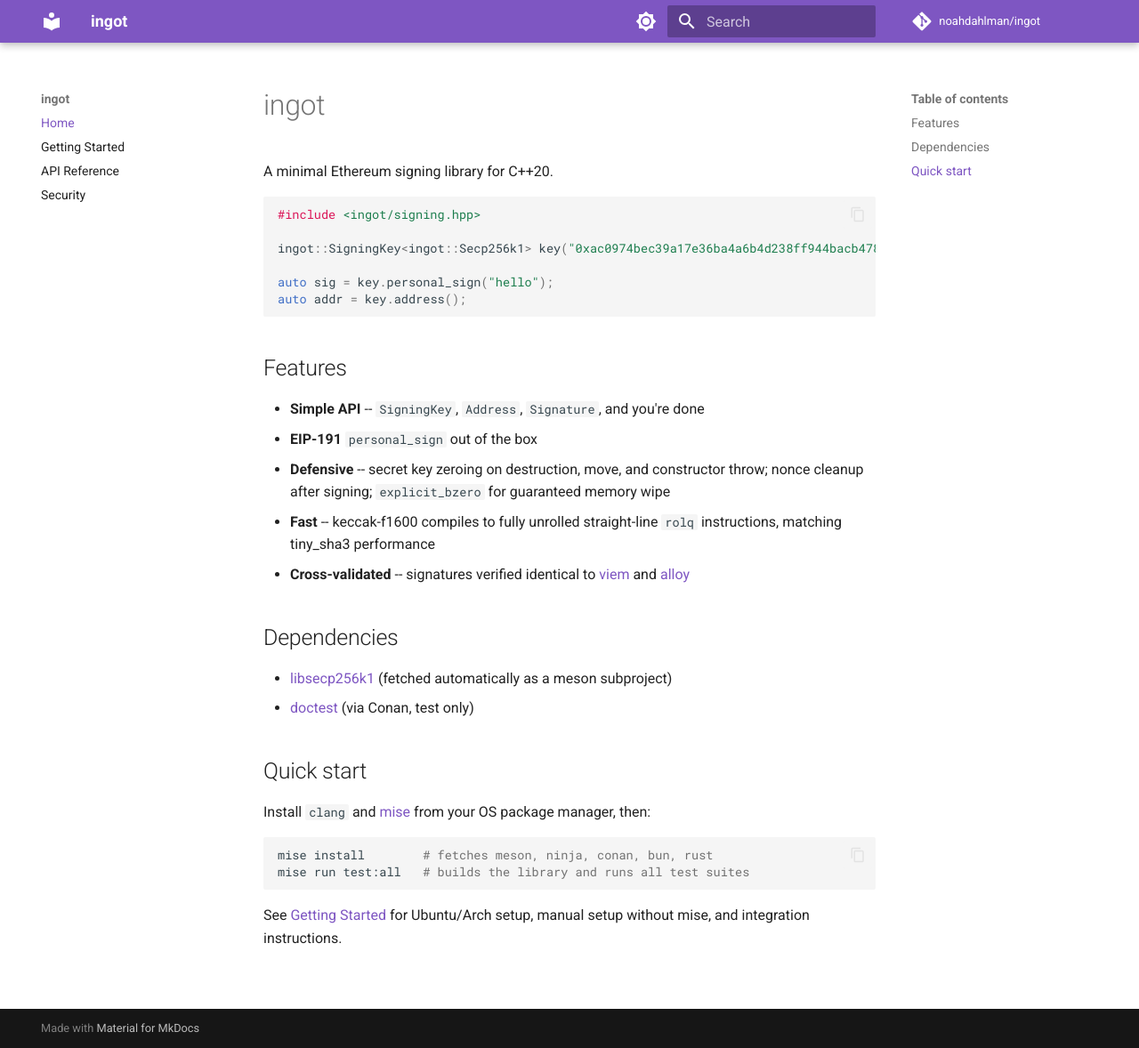
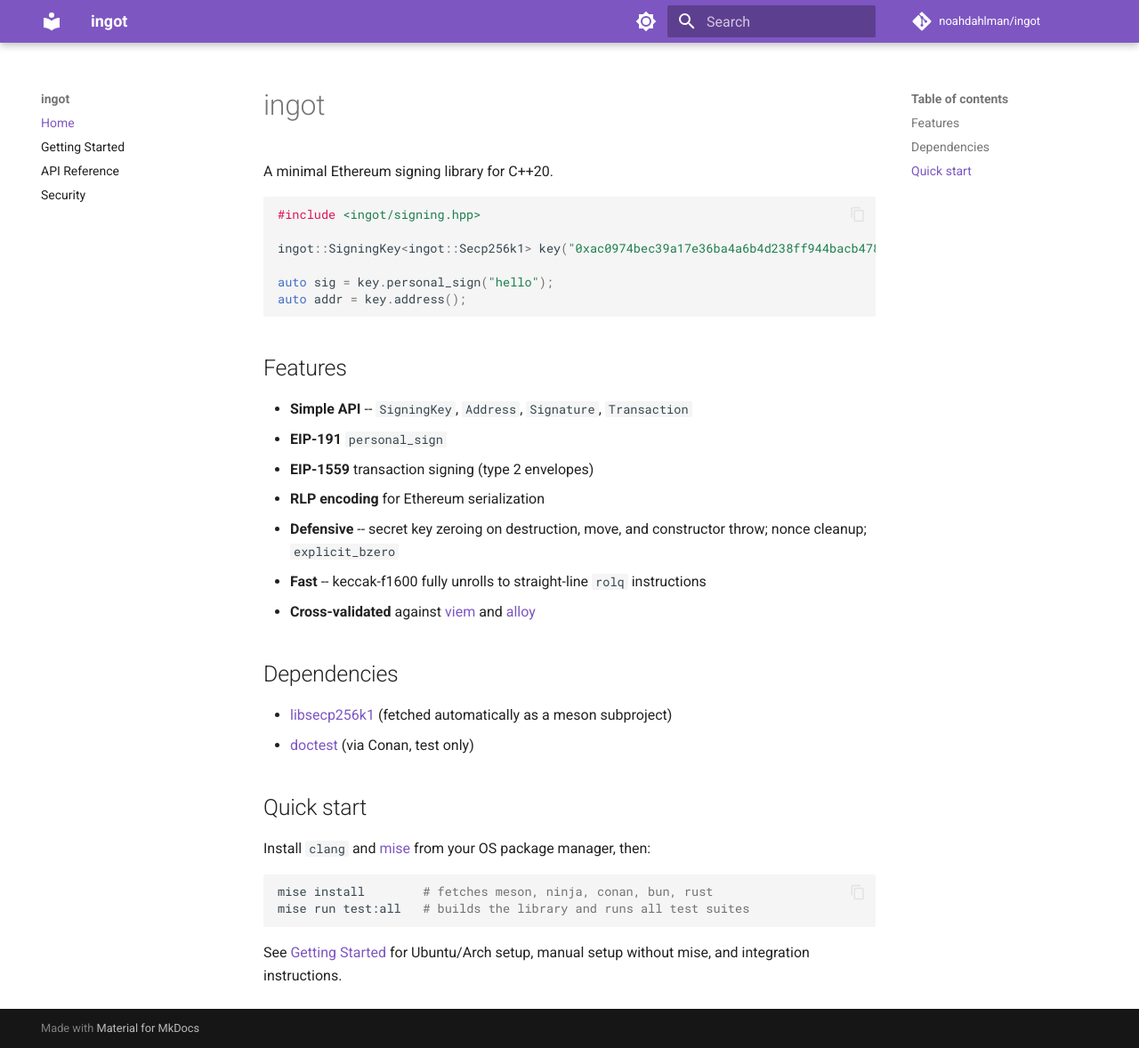
Before and after one commit to noahdahlman/ingot, an MkDocs documentation site: the page built from docs/index.md, in a window 1280 px wide and 1178 px high. Shown: the whole window at 89% size. Built offline with MkDocs 1.6.1 and Material for MkDocs 9.7.7, drawn with Linux system fonts in a browser that asks for light colours; comment, search, counter and statistics services are not loaded.

Commit message:
update docs

````diff
--- a/docs/index.md
+++ b/docs/index.md
@@ -12,12 +12,14 @@
 ```
 
 ## Features
+- **Simple API** -- `SigningKey`, `Address`, `Signature`, `Transaction`
+- **EIP-191** `personal_sign`
+- **EIP-1559** transaction signing (type 2 envelopes)
+- **RLP encoding** for Ethereum serialization
+- **Defensive** -- secret key zeroing on destruction, move, and constructor throw; nonce cleanup; `explicit_bzero`
+- **Fast** -- keccak-f1600 fully unrolls to straight-line `rolq` instructions
+- **Cross-validated** against [viem](https://viem.sh/) and [alloy](https://github.com/alloy-rs/alloy)
 
-- **Simple API** -- `SigningKey`, `Address`, `Signature`, and you're done
-- **EIP-191** `personal_sign` out of the box
-- **Defensive** -- secret key zeroing on destruction, move, and constructor throw; nonce cleanup after signing; `explicit_bzero` for guaranteed memory wipe
-- **Fast** -- keccak-f1600 compiles to fully unrolled straight-line `rolq` instructions, matching tiny_sha3 performance
-- **Cross-validated** -- signatures verified identical to [viem](https://viem.sh/) and [alloy](https://github.com/alloy-rs/alloy)
 
 ## Dependencies
 
````
Also changed, not shown: docs/getting-started.md (+1 -1 lines).
